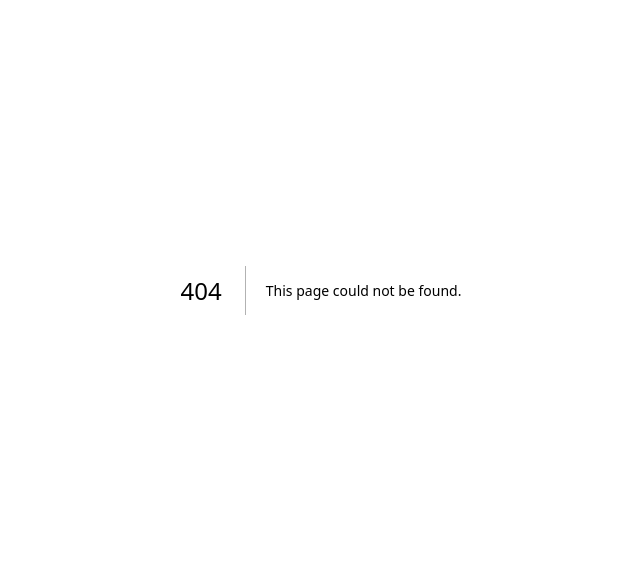
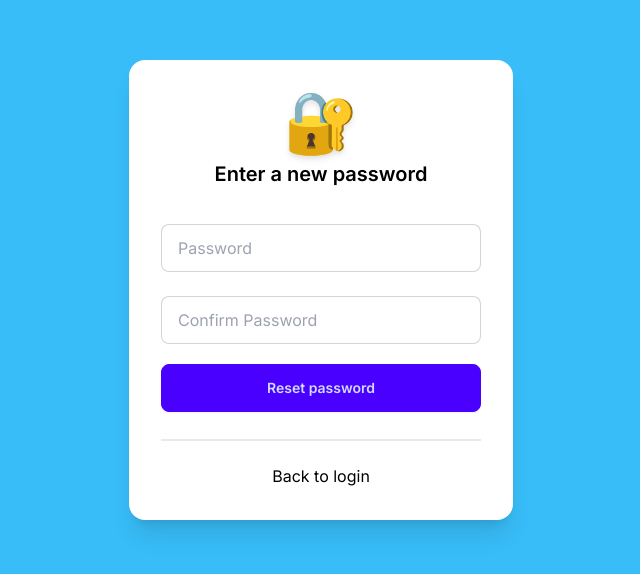
Before and after one commit to Nguyephi/stock-it, a Next.js app: page /auth/new-password in a window 1280 px wide. Before the commit this address had no page. Shown: the part 110-684 px from the top of the page, without its empty margins (319-959 px from the left). Built offline with nearby package versions, Linux system fonts and the light colour scheme.

Commit message:
new password page

```diff
--- /dev/null
+++ b/src/actions/new-password.ts
@@ -0,0 +1,56 @@
+"use server"
+import * as z from "zod";
+import bcrypt from "bcryptjs";
+
+import { NewPasswordSchema } from "@/schema";
+import { getPaswordResetTokenByToken } from "@/data/password-reset-token";
+import { getUserByEmail } from "@/data/user";
+import { db } from "@/lib/db";
+
+export const newPassword = async (
+    values: z.infer<typeof NewPasswordSchema>,
+    token: string | null
+) => {
+    if (!token) {
+        return { error: "Missing token!" }
+    }
+
+    const validatedFields = NewPasswordSchema.safeParse(values)
+
+    if (!validatedFields.success) {
+        return { error: "Invalid fields!" }
+    }
+
+    const { password } = validatedFields.data;
+
+    const existingToken = await getPaswordResetTokenByToken(token);
+
+    if (!existingToken) {
+        return { error: "Invalid token!" }
+    }
+
+    const hasExpired = new Date(existingToken.expires) < new Date();
+
+    if (hasExpired) {
+        return { error: "Token has expired!" }
+    }
+
+    const existingUser = await getUserByEmail(existingToken.email)
+
+    if (!existingUser) {
+        return { error: "Email does not exist!" }
+    }
+
+    const hashedPassword = await bcrypt.hash(password, 10);
+
+    await db.user.update({
+        where: { id: existingUser.id },
+        data: { password: hashedPassword }
+    })
+
+    await db.passwordResetToken.delete({
+        where: { id: existingToken.id }
+    })
+
+    return { success: "New password set!" }
+}
--- /dev/null
+++ b/src/app/auth/new-password/page.tsx
@@ -0,0 +1,7 @@
+import NewPasswordForm from '@/components/organisms/NewPasswordForm'
+
+export default function NewPasswordPage() {
+  return (
+    <NewPasswordForm />
+  )
+}
--- /dev/null
+++ b/src/components/organisms/NewPasswordForm.tsx
@@ -0,0 +1,77 @@
+"use client"
+
+import React, { useState, useTransition } from 'react';
+import * as z from 'zod';
+import { useForm } from 'react-hook-form';
+import { zodResolver } from '@hookform/resolvers/zod';
+import { useSearchParams } from 'next/navigation';
+
+import AuthCard from '../molecules/AuthCard';
+import Form from '../molecules/Form';
+import { NewPasswordSchema } from '@/schema';
+import { newPassword } from '@/actions/new-password';
+
+const formFields = [
+    {
+        id: 'password',
+        // label: 'Password',
+        type: 'password',
+        placeholder: 'Password',
+    },
+    {
+        id: 'confirmPassword',
+        // label: 'Confirm Password',
+        type: 'password',
+        placeholder: 'Confirm Password',
+    },
+];
+
+export default function NewPasswordForm() {
+    const searchParams = useSearchParams();
+    const token = searchParams.get("token");
+    const [error, setError] = useState<string | undefined>("");
+    const [success, setSuccess] = useState<string | undefined>("");
+    const [isPending, startTransition] = useTransition();
+
+    const form = useForm<z.infer<typeof NewPasswordSchema>>({
+        resolver: zodResolver(NewPasswordSchema),
+        defaultValues: {
+            password: "",
+            confirmPassword: ""
+        }
+    })
+
+    const onSubmit = (values: z.infer<typeof NewPasswordSchema>) => {
+        setError("");
+        setSuccess("");
+        startTransition(() => {
+            newPassword(values, token)
+            .then((data) => {
+                if (!data) return
+                const {error, success} = data
+                if (error) setError(data.error)
+                if (success) setSuccess(data.success)
+            })
+        })
+    };
+
+    return (
+        <div>
+            <AuthCard
+                headerLabel='Enter a new password'
+                backButtonLabel="Back to login"
+                backButtonHref="/auth/signin"
+            >
+                <Form
+                    form={form}
+                    onSubmit={onSubmit}
+                    fields={formFields}
+                    isPending={isPending}
+                    error={error}
+                    success={success}
+                    buttonLabel='Reset password'
+                />
+            </AuthCard>
+        </div>
+    )
+}
--- a/src/data/password-reset-token.ts
+++ b/src/data/password-reset-token.ts
@@ -1,6 +1,6 @@
 import { db } from "@/lib/db";
 
-export const getPaswordVerificationToken = async (token: string) => {
+export const getPaswordResetTokenByToken = async (token: string) => {
     try {
         const passwordResetToken = await db.passwordResetToken.findUnique({
             where: { token }
@@ -12,7 +12,7 @@ export const getPaswordVerificationToken = async (token: string) => {
     }
 }
 
-export const getPaswordVerificationEmail = async (email: string) => {
+export const getPaswordResetTokenByEmail = async (email: string) => {
     try {
         const passwordResetToken = await db.passwordResetToken.findFirst({
             where: { email }
--- a/src/lib/tokens.ts
+++ b/src/lib/tokens.ts
@@ -2,7 +2,7 @@ import { v4 as uuidv4 } from "uuid";
 
 import { db } from "@/lib/db";
 import { getVerificationTokenByEmail } from "@/data/verification-token";
-import { getPaswordVerificationEmail } from "@/data/password-reset-token";
+import { getPaswordResetTokenByEmail } from "@/data/password-reset-token";
 
 export const generateVerificationToken = async (email: string) => {
     const token = uuidv4();
@@ -30,7 +30,7 @@ export const generateVerificationToken = async (email: string) => {
 export const generatePasswordResetToken = async (email: string) => {
     const token = uuidv4();
     const expires = new Date(new Date().getTime() + 3600 * 1000);
-    const exisitngToken = await getPaswordVerificationEmail(email);
+    const exisitngToken = await getPaswordResetTokenByEmail(email);
 
     if (exisitngToken) {
         db.passwordResetToken.delete({
--- a/src/routes.ts
+++ b/src/routes.ts
@@ -18,6 +18,7 @@ export const authRoutes = [
     "/auth/register",
     "/auth/error",
     "/auth/reset",
+    "/auth/new-password",
 ]
 
 /**
--- a/src/schema/index.ts
+++ b/src/schema/index.ts
@@ -4,6 +4,14 @@ export const SigninSchema = z.object({
   email: z.string().min(1, 'Email is required').email('Invalid email address'),
   password: z.string().min(1, 'Password is required')
 })
+
+export const NewPasswordSchema = z.object({
+  password: z.string().min(6, 'Password must be at least 6 characters long'),
+  confirmPassword: z.string()
+}).refine(data => data.password === data.confirmPassword, {
+  message: 'Passwords do not match',
+  path: ['confirmPassword'],
+});
 
 export const ResetSchema = z.object({
   email: z.string().min(1, 'Email is required').email('Invalid email address'),
```
Lines whose indentation alone changed are shown as unchanged.
